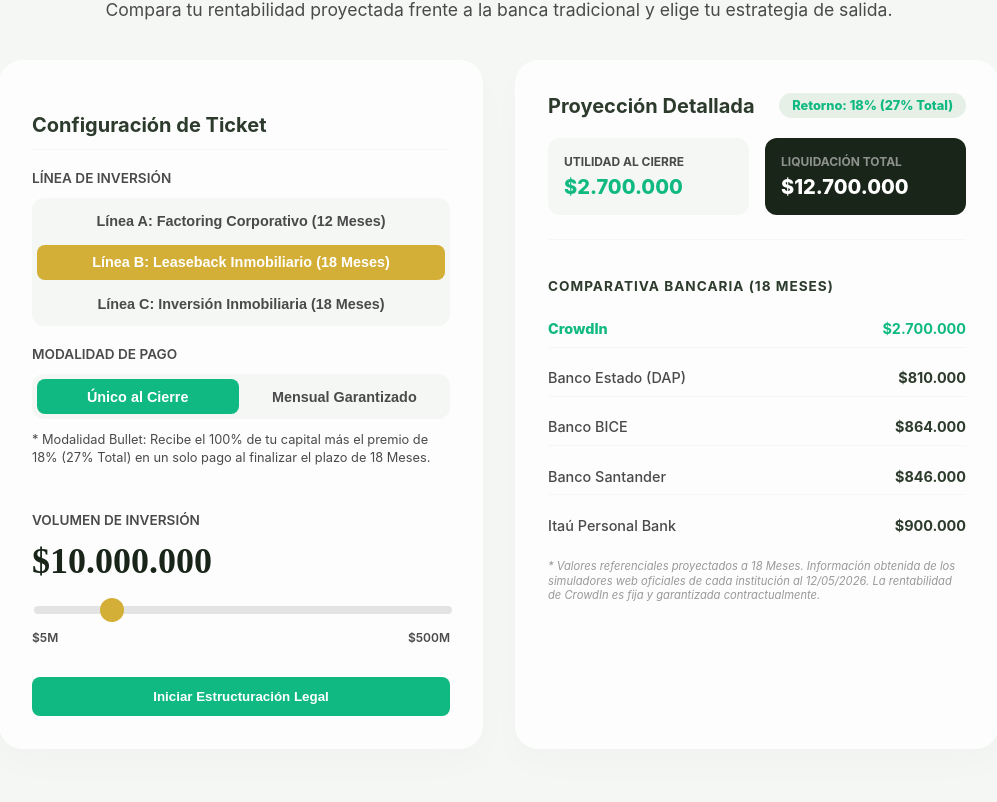
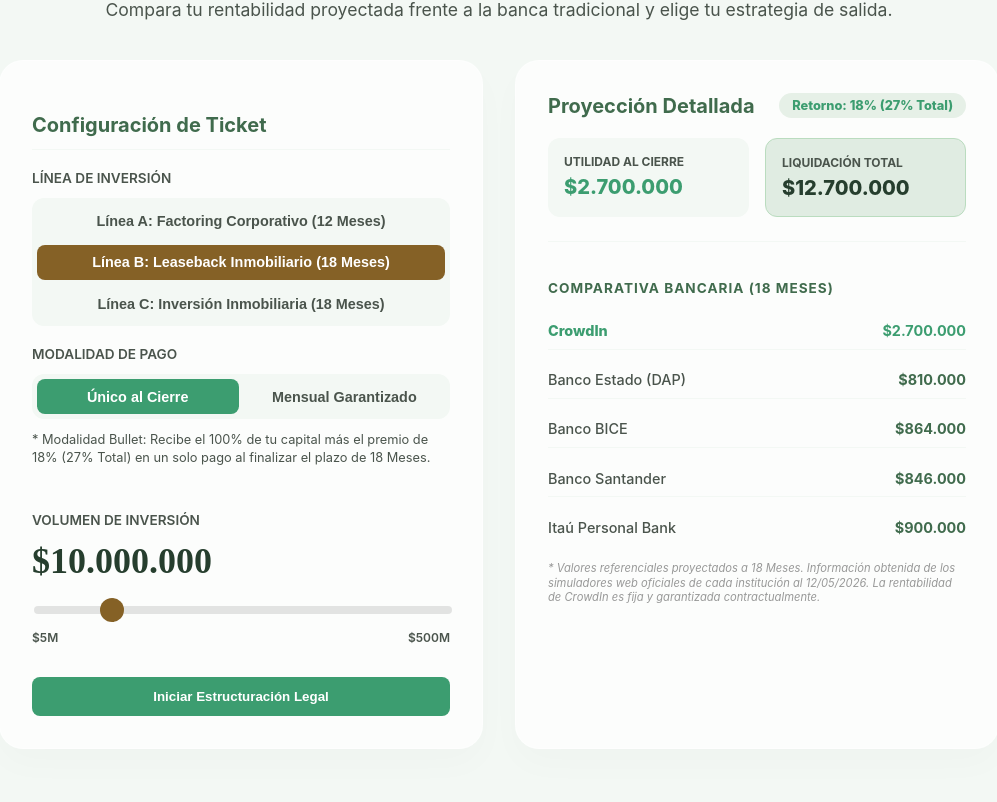
Before and after one commit to Rentapro/CrowdIn, a React (Vite) app: page / in a window 1280 px wide. Shown: the part 1118-1920 px from the top of the page, without its empty margins (141-1138 px from the left). Built offline with nearby package versions, Linux system fonts and the light colour scheme.

Commit message:
design: rediseño completo a paleta verde pastel elegante, bronce de alto contraste y correccion de bug de fondo en moviles

```diff
--- a/src/App.jsx
+++ b/src/App.jsx
@@ -453,9 +453,9 @@ function App() {
                     {selectedPlan === 'bullet' ? formatCurrency(interestEarned) : formatCurrency(monthlyPayout)}
                   </div>
                 </div>
-                <div style={{ background: 'var(--sage-900)', padding: '1rem', borderRadius: '12px', color: 'white' }}>
-                  <div style={{ fontSize: '0.75rem', color: 'rgba(255,255,255,0.5)', textTransform: 'uppercase', marginBottom: '0.4rem', fontWeight: 700 }}>Liquidación Total</div>
-                  <div style={{ fontSize: '1.25rem', fontWeight: 800 }}>
+                <div style={{ background: 'var(--sage-100)', padding: '1rem', borderRadius: '12px', color: 'var(--sage-900)', border: '1px solid var(--sage-300)' }}>
+                  <div style={{ fontSize: '0.75rem', color: 'var(--charcoal-mid)', textTransform: 'uppercase', marginBottom: '0.4rem', fontWeight: 700 }}>Liquidación Total</div>
+                  <div style={{ fontSize: '1.25rem', fontWeight: 800, color: 'var(--sage-900)' }}>
                     {formatCurrency(totalReturn)}
                   </div>
                 </div>
@@ -529,11 +529,11 @@ function App() {
                       <div style={{ fontSize: '0.75rem', color: 'var(--charcoal-mid)', fontWeight: 800, textTransform: 'uppercase' }}>Cupo Disponible</div>
                       <div style={{ fontSize: '1.25rem', fontWeight: 800, color: 'var(--sage-900)' }}>{formatCurrency(project.ticket).replace('CLP', '')}</div>
                     </div>
-                    <div style={{ background: 'var(--sage-900)', padding: '1rem 1.5rem', borderRadius: '16px', color: 'white', display: 'flex', justifyContent: 'space-between', alignItems: 'center' }}>
+                    <div style={{ background: 'var(--sage-100)', padding: '1rem 1.5rem', borderRadius: '16px', border: '1px solid var(--sage-300)', display: 'flex', justifyContent: 'space-between', alignItems: 'center' }}>
                       <div style={{ display: 'flex', alignItems: 'center', gap: '0.4rem', fontSize: '0.75rem', fontWeight: 800, textTransform: 'uppercase', color: 'var(--gold-primary)' }}>
                         <ShieldCheck size={16}/> Garantía Física
                       </div>
-                      <div style={{ fontSize: '0.9rem', fontWeight: 800, color: 'white', textAlign: 'right' }}>{project.garantia}</div>
+                      <div style={{ fontSize: '0.9rem', fontWeight: 800, color: 'var(--sage-900)', textAlign: 'right' }}>{project.garantia}</div>
                     </div>
                   </div>
 
@@ -661,52 +661,52 @@ function App() {
       </section>
 
       {/* GUARANTEES SECTION */}
-      <section className="section" id="como-funciona" style={{ background: 'var(--sage-900)' }}>
+      <section className="section" id="como-funciona" style={{ background: 'var(--sage-100)' }}>
         <div className="container">
           <div style={{ textAlign: 'center', marginBottom: '4rem' }}>
             <span style={{ color: 'var(--gold-primary)', fontWeight: 800, textTransform: 'uppercase', letterSpacing: '2px', fontSize: '1rem' }}>Seguridad y Cumplimiento</span>
-            <h2 style={{ fontSize: 'clamp(2.5rem, 4vw, 4rem)', marginTop: '1rem', color: 'var(--white)', fontFamily: 'Outfit' }}>Blindaje Jurídico de tu Capital</h2>
+            <h2 style={{ fontSize: 'clamp(2.5rem, 4vw, 4rem)', marginTop: '1rem', color: 'var(--sage-900)', fontFamily: 'Outfit' }}>Blindaje Jurídico de tu Capital</h2>
           </div>
 
           <div style={{ display: 'grid', gridTemplateColumns: 'repeat(auto-fit, minmax(300px, 1fr))', gap: '2rem' }}>
-            <div style={{ background: 'rgba(255,255,255,0.05)', padding: '3rem', borderRadius: '24px', border: '1px solid rgba(255,255,255,0.1)' }}>
+            <div style={{ background: 'white', padding: '3rem', borderRadius: '24px', border: '1px solid var(--sage-300)', boxShadow: '0 10px 30px rgba(0,0,0,0.02)' }}>
               <Scale size={48} color="var(--gold-primary)" style={{ marginBottom: '1.5rem' }} />
-              <h3 style={{ color: 'var(--white)', fontSize: '1.5rem', marginBottom: '1rem' }}>Garantías Reales Preferentes</h3>
-              <p style={{ color: 'rgba(255,255,255,0.6)', lineHeight: 1.6 }}>Tus operaciones están respaldadas directamente por colaterales tangibles de alta liquidez: facturas irrevocables con mérito ejecutivo AAA en Factoring, e inscripciones de hipoteca de primer grado a tu favor en el Conservador de Bienes Raíces (CBR) en el caso de Leaseback.</p>
+              <h3 style={{ color: 'var(--sage-900)', fontSize: '1.5rem', marginBottom: '1rem' }}>Garantías Reales Preferentes</h3>
+              <p style={{ color: 'var(--charcoal-mid)', lineHeight: 1.6 }}>Tus operaciones están respaldadas directamente por colaterales tangibles de alta liquidez: facturas irrevocables con mérito ejecutivo AAA en Factoring, e inscripciones de hipoteca de primer grado a tu favor en el Conservador de Bienes Raíces (CBR) en el caso de Leaseback.</p>
             </div>
-            <div style={{ background: 'rgba(255,255,255,0.05)', padding: '3rem', borderRadius: '24px', border: '1px solid rgba(255,255,255,0.1)' }}>
+            <div style={{ background: 'white', padding: '3rem', borderRadius: '24px', border: '1px solid var(--sage-300)', boxShadow: '0 10px 30px rgba(0,0,0,0.02)' }}>
               <Landmark size={48} color="var(--gold-primary)" style={{ marginBottom: '1.5rem' }} />
-              <h3 style={{ color: 'var(--white)', fontSize: '1.5rem', marginBottom: '1rem' }}>Sobre-Colateralización Real</h3>
-              <p style={{ color: 'rgba(255,255,255,0.6)', lineHeight: 1.6 }}>Financiamos solo hasta el 60% del valor comercial de tasación de la propiedad física (LTV máximo de 60%). Esto genera un colchón protector de capital del 40% que resguarda tu inversión ante cualquier escenario o fluctuación del mercado.</p>
+              <h3 style={{ color: 'var(--sage-900)', fontSize: '1.5rem', marginBottom: '1rem' }}>Sobre-Colateralización Real</h3>
+              <p style={{ color: 'var(--charcoal-mid)', lineHeight: 1.6 }}>Financiamos solo hasta el 60% del valor comercial de tasación de la propiedad física (LTV máximo de 60%). Esto genera un colchón protector de capital del 40% que resguarda tu inversión ante cualquier escenario o fluctuación del mercado.</p>
             </div>
-            <div style={{ background: 'rgba(255,255,255,0.05)', padding: '3rem', borderRadius: '24px', border: '1px solid rgba(255,255,255,0.1)' }}>
+            <div style={{ background: 'white', padding: '3rem', borderRadius: '24px', border: '1px solid var(--sage-300)', boxShadow: '0 10px 30px rgba(0,0,0,0.02)' }}>
               <Building2 size={48} color="var(--gold-primary)" style={{ marginBottom: '1.5rem' }} />
-              <h3 style={{ color: 'var(--white)', fontSize: '1.5rem', marginBottom: '1rem' }}>Retorno Fijo Contractual</h3>
-              <p style={{ color: 'rgba(255,255,255,0.6)', lineHeight: 1.6 }}>El plazo (12 o 18 meses) y la rentabilidad están fijados de origen en la escritura pública notarial o contrato mercantil. Tu ganancia no es variable ni depende de la especulación de las ventas; se liquida de forma preferente y obligatoria.</p>
+              <h3 style={{ color: 'var(--sage-900)', fontSize: '1.5rem', marginBottom: '1rem' }}>Retorno Fijo Contractual</h3>
+              <p style={{ color: 'var(--charcoal-mid)', lineHeight: 1.6 }}>El plazo (12 o 18 meses) y la rentabilidad están fijados de origen en la escritura pública notarial o contrato mercantil. Tu ganancia no es variable ni depende de la especulación de las ventas; se liquida de forma preferente y obligatoria.</p>
             </div>
           </div>
         </div>
       </section>
 
-      <footer style={{ background: 'var(--sage-800)', color: 'rgba(255,255,255,0.6)', padding: '5rem 0 2rem 0', borderTop: '1px solid rgba(255,255,255,0.1)' }}>
+      <footer style={{ background: 'var(--sage-100)', color: 'var(--charcoal-mid)', padding: '5rem 0 2rem 0', borderTop: '1px solid var(--sage-300)' }}>
         <div className="container">
-          <div style={{ display: 'grid', gridTemplateColumns: 'repeat(auto-fit, minmax(300px, 1fr))', gap: '4rem', borderBottom: '1px solid rgba(255,255,255,0.1)', paddingBottom: '4rem', marginBottom: '2rem' }}>
+          <div style={{ display: 'grid', gridTemplateColumns: 'repeat(auto-fit, minmax(300px, 1fr))', gap: '4rem', borderBottom: '1px solid var(--sage-300)', paddingBottom: '4rem', marginBottom: '2rem' }}>
             <div>
-              <div style={{ fontFamily: 'Outfit', fontWeight: 800, fontSize: '2.5rem', color: 'var(--white)', marginBottom: '1.5rem', display: 'flex', alignItems: 'center', gap: '0.8rem' }}>
+              <div style={{ fontFamily: 'Outfit', fontWeight: 800, fontSize: '2.5rem', color: 'var(--sage-900)', marginBottom: '1.5rem', display: 'flex', alignItems: 'center', gap: '0.8rem' }}>
                 <img src="/logo.png" alt="CrowdIn Logo" style={{ width: '32px', height: '32px', borderRadius: '6px' }} />
                 CrowdIn<span style={{ color: 'var(--gold-primary)' }}>.</span>
               </div>
-              <p style={{ fontSize: '1.1rem', lineHeight: 1.8, color: 'rgba(255,255,255,0.8)' }}>Firma privada de inversión inmobiliaria. Rentabilidad fija mediante estructuras notariales.</p>
+              <p style={{ fontSize: '1.1rem', lineHeight: 1.8, color: 'var(--charcoal)' }}>Firma privada de inversión inmobiliaria. Rentabilidad fija mediante estructuras notariales.</p>
             </div>
             <div>
-              <h4 style={{ color: 'var(--white)', fontSize: '1.2rem', marginBottom: '1.5rem', textTransform: 'uppercase', letterSpacing: '1px' }}>Contacto Institucional</h4>
+              <h4 style={{ color: 'var(--sage-900)', fontSize: '1.2rem', marginBottom: '1.5rem', textTransform: 'uppercase', letterSpacing: '1px' }}>Contacto Institucional</h4>
               <ul style={{ listStyle: 'none', padding: 0, display: 'flex', flexDirection: 'column', gap: '1rem' }}>
-                <li><a href={`https://wa.me/${WHATSAPP_NUMBER}`} target="_blank" rel="noreferrer" style={{ color: 'rgba(255,255,255,0.8)', textDecoration: 'none', transition: 'color 0.3s' }}>Asesoría Privada</a></li>
-                <li><a href="#" style={{ color: 'rgba(255,255,255,0.8)', textDecoration: 'none', transition: 'color 0.3s' }}>Términos del Pacto de Retroventa</a></li>
+                <li><a href={`https://wa.me/${WHATSAPP_NUMBER}`} target="_blank" rel="noreferrer" style={{ color: 'var(--charcoal)', textDecoration: 'none', transition: 'color 0.3s' }}>Asesoría Privada</a></li>
+                <li><a href="#" style={{ color: 'var(--charcoal)', textDecoration: 'none', transition: 'color 0.3s' }}>Términos del Pacto de Retroventa</a></li>
               </ul>
             </div>
           </div>
-          <div style={{ textAlign: 'center', fontSize: '1rem', color: 'rgba(255,255,255,0.4)' }}>
+          <div style={{ textAlign: 'center', fontSize: '1rem', color: 'var(--charcoal-mid)' }}>
             <p>&copy; 2026 CrowdIn Capital. La información aquí presentada constituye una simulación matemática; los retornos son contractuales tras la materialización de los mandatos.</p>
           </div>
         </div>
--- a/src/index.css
+++ b/src/index.css
@@ -1,21 +1,21 @@
 :root {
-  --sage-50: #f4f7f4;
-  --sage-100: #e3ebe3;
-  --sage-300: #c1d2c1;
-  --sage-500: #8ba78b;
-  --sage-700: #556c55;
-  --sage-800: #2d3b2d;
-  --sage-900: #1a251a;
+  --sage-50: #f3f8f4; /* Suave verde menta pastel ultra elegante */
+  --sage-100: #e0ece2; /* Verde pastel suave para contrastes y bordes */
+  --sage-300: #badcbf; /* Tono pastel intermedio */
+  --sage-500: #8bb392; /* Verde suave intermedio */
+  --sage-700: #5d8f68; /* Verde elegante suave */
+  --sage-800: #406b4d; /* Verde pastel elegante de alta visibilidad para botones principales */
+  --sage-900: #263e2e; /* Verde oscuro pastel ultra refinado para textos principales y títulos */
 
-  --gold-primary: #D4AF37;
-  --gold-light: #F3E5AB;
+  --gold-primary: #856126; /* Oro bronce refinado con excelente legibilidad y gran contraste */
+  --gold-light: #e6ce9e; /* Oro pastel suave para decoraciones secundarias */
 
-  --charcoal: #1c1c1c;
-  --charcoal-mid: #4a4a4a;
+  --charcoal: #202b23; /* Carboncillo con matiz verde para el texto, muy fino y legible */
+  --charcoal-mid: #4a544c; /* Gris medio elegante para subtítulos */
   --white: #ffffff;
 
-  --success: #10b981;
-  --danger: #ef4444;
+  --success: #3c9d70; /* Verde pastel de éxito */
+  --danger: #d9534f;
 }
 
 body {
@@ -450,10 +450,20 @@ body {
     display: none !important;
   }
 
+  .parallax-bg {
+    background-attachment: scroll !important;
+    position: absolute !important;
+    height: 100% !important;
+    width: 100% !important;
+    top: 0 !important;
+    left: 0 !important;
+  }
+
   .hero {
     padding-top: 120px !important;
     min-height: auto !important;
     padding-bottom: 4rem;
+    background-attachment: scroll !important;
   }
 
   .hero-grid {
```
